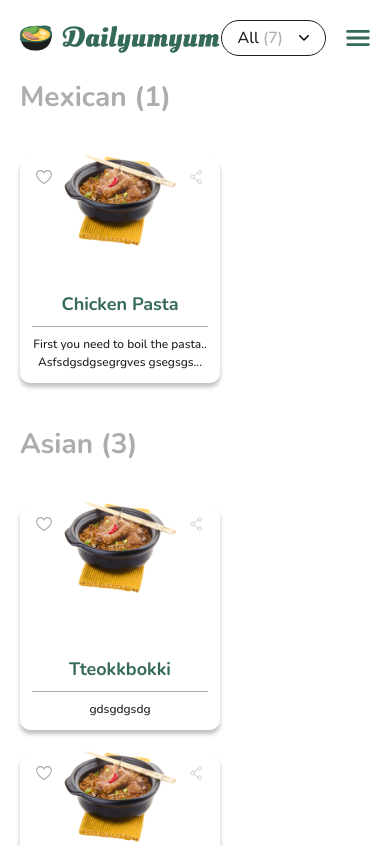
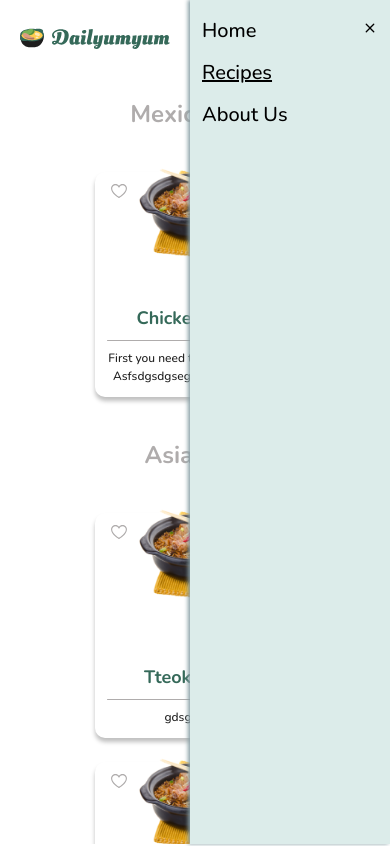
Before and after one commit to TsvettyM/dailyumyum-cfui, a Next.js app: page /recipes in a window 390 px wide. Shown: the top 846 px of the page. Built offline with nearby package versions, Linux system fonts and the light colour scheme; data requests are answered from the project's data file.

Commit message:
fixed navigation and bugs, finished mobile menu

```diff
--- a/features/common/components/CommonCard.tsx
+++ b/features/common/components/CommonCard.tsx
@@ -35,7 +35,7 @@ const CommonCard = ({ recipe, size }: IProps) => {
       )}
     >
       <div
-        className={classNames("relative flex flex-col", {
+        className={classNames("image__card relative flex flex-col", {
           "h-[180px] w-[210px]": size === "big",
           "h-[100px] w-[120px]": size === "small",
           "-top-10 -mb-5": size === "big",
@@ -44,6 +44,7 @@ const CommonCard = ({ recipe, size }: IProps) => {
       >
         <Image src="/images/intro-img.png" alt="" fill draggable={false} />
       </div>
+
       <button type="button" className="absolute left-4 top-3">
         <IconLiked
           className={classNames({
@@ -52,6 +53,7 @@ const CommonCard = ({ recipe, size }: IProps) => {
           })}
         />
       </button>
+
       <button type="button" className="absolute right-4 top-3">
         <IconShare
           className={classNames({
@@ -60,6 +62,7 @@ const CommonCard = ({ recipe, size }: IProps) => {
           })}
         />
       </button>
+
       <h4
         className={classNames(
           "flex font-bold text-green text-center max-w-[120px]",
@@ -71,12 +74,14 @@ const CommonCard = ({ recipe, size }: IProps) => {
       >
         {truncatedTitle}
       </h4>
+
       <hr
         className={classNames("w-full rounded-10 text-[#AFACAC]", {
           "mt-10 mb-5": size === "big",
           "mt-2 mb-2": size === "small",
         })}
       />
+
       <p
         className={classNames("flex font-medium text-black", {
           "text-16": size === "big",
@@ -87,6 +92,7 @@ const CommonCard = ({ recipe, size }: IProps) => {
       >
         {truncatedDescription}
       </p>
+
       {/* <div
         className={classNames("flex items-center w-full justify-between", {
           "my-5": size === "big",
--- a/features/common/components/CommonDropDownButton.tsx
+++ b/features/common/components/CommonDropDownButton.tsx
@@ -26,14 +26,17 @@ const CommonDropdownButton = ({ title, items, className, onClick }: IProps) => {
 
   return (
     <div
-      className={classNames("common-dropDown-button relative", {
-        [className ?? ""]: className,
-      })}
+      className={classNames(
+        "common-dropDown-button relative bg-[#DCECEA] z-20",
+        {
+          [className ?? ""]: className,
+        }
+      )}
     >
       <button
         type="button"
         onClick={toggleDropdown}
-        className="flex items-center justify-between bg-transparent text-black border-black border px-4 py-2 h-9 md:h-10 rounded-full"
+        className="flex items-center justify-between bg-transparent text-black border-black border px-2 s:px-4 py-1 s:py-2 h-8 s:h-9 md:h-10 rounded-full"
       >
         {title}
         <IconDropMenuArrow
@@ -43,12 +46,12 @@ const CommonDropdownButton = ({ title, items, className, onClick }: IProps) => {
         />
       </button>
       {isOpen && (
-        <div className="absolute flex flex-col right-0 mt-1 w-full bg-white border border-black rounded-10 shadow-bottom shadow-black/40">
+        <div className="absolute flex flex-col right-0 mt-1 w-full bg-[#DCECEA] border border-black rounded-10 shadow-bottom shadow-black/40">
           {items.map((item, index) => (
             <button
               type="button"
               key={index}
-              className="text-left p-2 hover:text-gray"
+              className="text-left text-14 s:text-16 py-1 s:py-2 pl-2 s:pl-4 hover:text-white hover:bg-[#748D93] last-of-type:hover:rounded-b-8 first-of-type:hover:rounded-t-8"
               onClick={() => handleOnClick(item)}
             >
               {item}
--- a/features/common/components/CommonHeader.tsx
+++ b/features/common/components/CommonHeader.tsx
@@ -7,6 +7,7 @@ import classNames from "classnames";
 import axios from "axios";
 import { useEffect, useState } from "react";
 import CommonDropdownButton from "./CommonDropDownButton";
+import CommonNavBarMobileMenu from "./CommonNavBarMobileMenu";
 
 export interface ICategoryListItem {
   id: string;
@@ -41,7 +42,7 @@ const CommonHeader = () => {
   return (
     <header>
       <div className="container flex items-center justify-center py-4">
-        <IconLogo className="mr-auto md:mr-8 h-11 w-[200px]" />
+        <IconLogo className="mr-auto md:mr-8 h-11 w-[150px] s:w-[200px]" />
 
         <nav className="hidden gap-8 font-medium mr-auto md:flex">
           <Link
@@ -88,10 +89,10 @@ const CommonHeader = () => {
 
         {router.pathname === "/recipes" && categories.length > 0 ? (
           <CommonDropdownButton
-            className="ml-auto mr-5"
+            className="relative ml-auto mr-5 bg-[#DCECEA] rounded-full"
             onClick={handleOnClick}
             title={
-              <p className="flex">
+              <p className="flex text-14 s:text-16">
                 All
                 <span className="flex items-center text-gray-500 ml-1">
                   ({categories.length})
@@ -102,14 +103,15 @@ const CommonHeader = () => {
           />
         ) : null}
 
-        <button
+        <CommonNavBarMobileMenu />
+        {/* <button
           type="button"
           className={classNames("md:hidden", {
             "ml-auto": router.pathname !== "/recipes",
           })}
         >
           <IconMobileMenu className="w-6 h-4" />
-        </button>
+        </button> */}
       </div>
     </header>
   );
--- /dev/null
+++ b/features/common/components/CommonNavBarMobileMenu.tsx
@@ -0,0 +1,78 @@
+import IconClose from "@/features/icons/components/IconClose";
+import IconMobileMenu from "@/features/icons/components/IconMobileMenu";
+import classNames from "classnames";
+import Link from "next/link";
+import { useRouter } from "next/router";
+import { useState } from "react";
+
+const CommonNavBarMobileMenu = () => {
+  const router = useRouter();
+  const [isMenuOpen, setIsMenuOpen] = useState(false);
+
+  const handleMenuToggle = () => {
+    setIsMenuOpen(!isMenuOpen);
+  };
+
+  return (
+    <div className="common__nav-bar--MM flex flex-col h-full z-20">
+      <button
+        type="button"
+        className={classNames("absolute top-8 right-3 md:hidden", {
+          "ml-auto": router.pathname !== "/recipes",
+        })}
+        onClick={handleMenuToggle}
+      >
+        <IconMobileMenu className="w-6 h-4" />
+      </button>
+
+      <nav
+        className={classNames(
+          "md:hidden flex flex-col fixed right-0 top-0 h-full shadow-left shadow-[#889FA5] bg-[#DCECEA] w-[200px] sm:w-[250px] pt-4 px-3 lg:pl-3 duration-200 font-medium mr-auto",
+          {
+            "translate-x-full": isMenuOpen,
+            "-translate-x-0": !isMenuOpen,
+          }
+        )}
+      >
+        <button
+          type="button"
+          className={classNames("absolute top-5 right-2 flex md:hidden", {
+            "mr-auto": router.pathname !== "/recipes",
+          })}
+          onClick={handleMenuToggle}
+        >
+          <IconClose className="w-6 h-4" />
+        </button>
+
+        <Link
+          href="/"
+          className={`mb-3 hover:text-black/20 text-20 sm:text-24 hover:italic ${
+            router.pathname === "/" ? "underline" : ""
+          }`}
+        >
+          Home
+        </Link>
+
+        <Link
+          href="/recipes"
+          className={`mb-3 hover:text-black/20 text-20 sm:text-24 hover:italic ${
+            router.pathname === "/recipes" ? "underline" : ""
+          }`}
+        >
+          Recipes
+        </Link>
+
+        <Link
+          href="/about"
+          className={`mb-3 hover:text-black/20 text-20 sm:text-24 hover:italic ${
+            router.pathname === "/about" ? "underline" : ""
+          }`}
+        >
+          About Us
+        </Link>
+      </nav>
+    </div>
+  );
+};
+
+export default CommonNavBarMobileMenu;
--- a/features/homepage/components/HomepageIntro.tsx
+++ b/features/homepage/components/HomepageIntro.tsx
@@ -28,11 +28,11 @@ const HomepageIntro = () => {
           <h1 className="text-36 md:text-48 font-bold text-black lg:text-64">
             <span className="flex items-end justify-center md:justify-start">
               Daily recipes
-              <span className="relative bottom-6 ml-1 block h-2.5 w-2.5 rounded-2 bg-green" />
+              <span className="relative bottom-4 md:bottom-5 lg:bottom-6 ml-1 block h-2 md:h-2.5 w-2 md:w-2.5 rounded-2 bg-green" />
             </span>
             <span className="flex items-end justify-center md:justify-start">
               Daily yum
-              <span className="relative bottom-6 ml-1 block h-2.5 w-2.5 rounded-2 bg-green" />
+              <span className="relative bottom-4 md:bottom-5 lg:bottom-6 ml-1 block h-2 md:h-2.5 w-2 md:w-2.5 rounded-2 bg-green" />
             </span>
           </h1>
           <p className="mb-10 mt-5 text-center text-16 font-medium text-black md:max-w-[330px] md:text-start md:text-20 lg:max-w-[480px]">
--- a/features/recipepage/components/RecipeView.tsx
+++ b/features/recipepage/components/RecipeView.tsx
@@ -34,7 +34,7 @@ const RecipeView = () => {
   return (
     <section className="recipe__view py-20">
       <div className="container relative flex flex-col items-center justify-center">
-        <div className="recipe flex flex-col-reverse md:flex-row justify-center items-center w-full mb-8 md:mb-20">
+        <div className="recipe flex flex-col-reverse md:flex-row justify-center items-center h-full w-full mb-8 md:mb-20">
           <div className="left flex flex-col justify-center items-center md:justify-start md:items-start mr-0 lx:mr-auto mt-32 md:mt-0">
             <h1 className="text-36 md:text-[60px] lg:text-64 font-bold mb-3">
               <span className="flex items-end">
@@ -77,7 +77,7 @@ const RecipeView = () => {
           </div>
         </div>
 
-        <div className="products--list flex flex-col justify-start items-start mt-4 md:my-10 mr-0 md:mr-auto">
+        <div className="products--list flex flex-col justify-center sm:justify-start items-center sm:items-start mt-4 md:my-10 mr-0 md:mr-auto h-full w-full">
           <h2 className="text-28 sm:text-32 font-bold mb-6">
             <span className="flex justify-center items-end">
               Needed Products
@@ -85,7 +85,7 @@ const RecipeView = () => {
             </span>
           </h2>
 
-          <div className="ml-4">
+          <div className="ml-0 sm:ml-4">
             {productsArray.map((product, index) => (
               <p
                 key={index}
--- a/features/recipesListPage/components/RecipesList.tsx
+++ b/features/recipesListPage/components/RecipesList.tsx
@@ -8,7 +8,7 @@ interface IProps {
 const RecipesList = ({ recipes }: IProps) => {
   return (
     <div className="recipes__box flex flex-col items-start justify-center">
-      <div className="grid grid-cols-1 s:grid-cols-2 sm:grid-cols-3 lg:grid-cols-4 xl:grid-cols-5 gap-6 md:gap-8 mb-10">
+      <div className="grid grid-cols-1 s:grid-cols-2 sm:grid-cols-3 lg:grid-cols-4 xl:grid-cols-5 gap-6 md:gap-8 mb-10 w-full">
         {recipes.map((recipe, index) => (
           <CommonCard size="small" key={index} recipe={recipe} />
         ))}
--- a/features/recipesListPage/components/RecipesListView.tsx
+++ b/features/recipesListPage/components/RecipesListView.tsx
@@ -45,13 +45,13 @@ const RecipesListView = () => {
   };
 
   return (
-    <section className="recipes__list-view">
-      <div className="container">
+    <section className="recipes__list-view py-5">
+      <div className="container flex flex-col items-center md:items-start justify-center md:justify-start">
         {error && <p className="text-red">{error}</p>}
 
         {filteredGroupedRecipes().map((group) => (
           <ul key={group.category}>
-            <h2 className="text-28 text-gray-500 font-bold mb-10">
+            <h2 className="text-24 md:text-28 text-center sm:text-start text-gray-500 font-bold mb-10">
               {group.category} ({group.recipes.length})
             </h2>
 
--- a/pages/admin/recipes.tsx
+++ b/pages/admin/recipes.tsx
@@ -113,6 +113,7 @@ const AdminRecipesPage = () => {
                 />
               </button>
             </p>
+
             <p className="flex items-center">
               Name
               <button
@@ -130,6 +131,7 @@ const AdminRecipesPage = () => {
                 />
               </button>
             </p>
+
             <p className="flex items-center">
               Category
               <button
@@ -147,8 +149,11 @@ const AdminRecipesPage = () => {
                 />
               </button>
             </p>
+
             <p>Products</p>
+
             <p>Description</p>
+
             <p>Action</p>
           </div>
 
--- a/styles/global.scss
+++ b/styles/global.scss
@@ -14,6 +14,7 @@ body,
   width: 100%;
   height: 100%;
   scroll-behavior: smooth;
+  overflow-x: hidden;
 }
 
 main {
--- a/styles/tailwind/box-shadow.tailwind.js
+++ b/styles/tailwind/box-shadow.tailwind.js
@@ -2,6 +2,7 @@ module.exports = {
   bottom: "0 0.25rem 0.25rem rgba(0, 0, 0, 0.25)",
   top: "0 -0.125rem 0.25rem 0 rgba(0, 0, 0, 0.08)",
   right: "0.125rem 0 0.25rem 0 rgba(0, 0, 0, 0.08)",
+  left: "-0.125rem 0 0.25rem 0 rgba(0, 0, 0, 0.08)",
   spread: "0 0 0.25rem 0.125rem rgba(0, 0, 0, 0.08)",
   "bottom-right": "0.25rem 0.25rem 0.25rem rgba(0, 0, 0, 0.25)",
 };
```
Also changed, not shown: pages/admin/category.tsx (+10 -4 lines).
